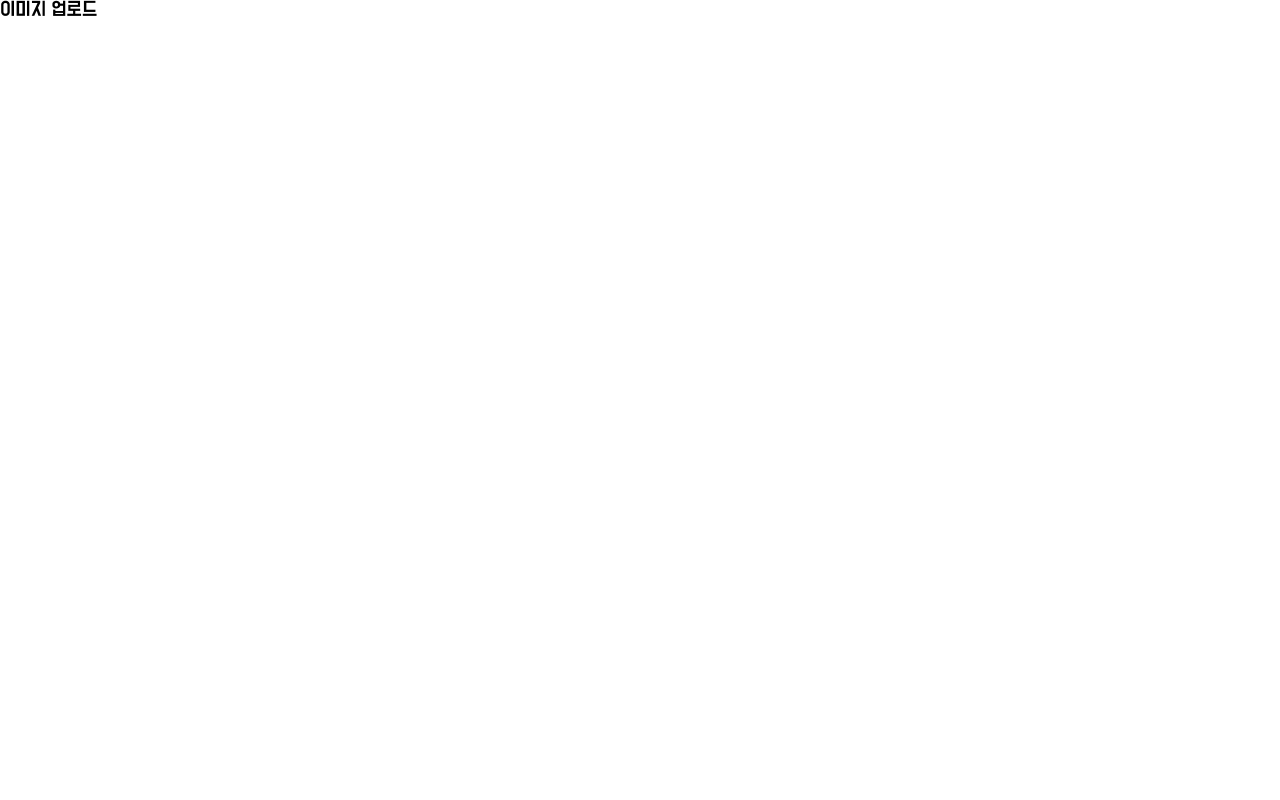
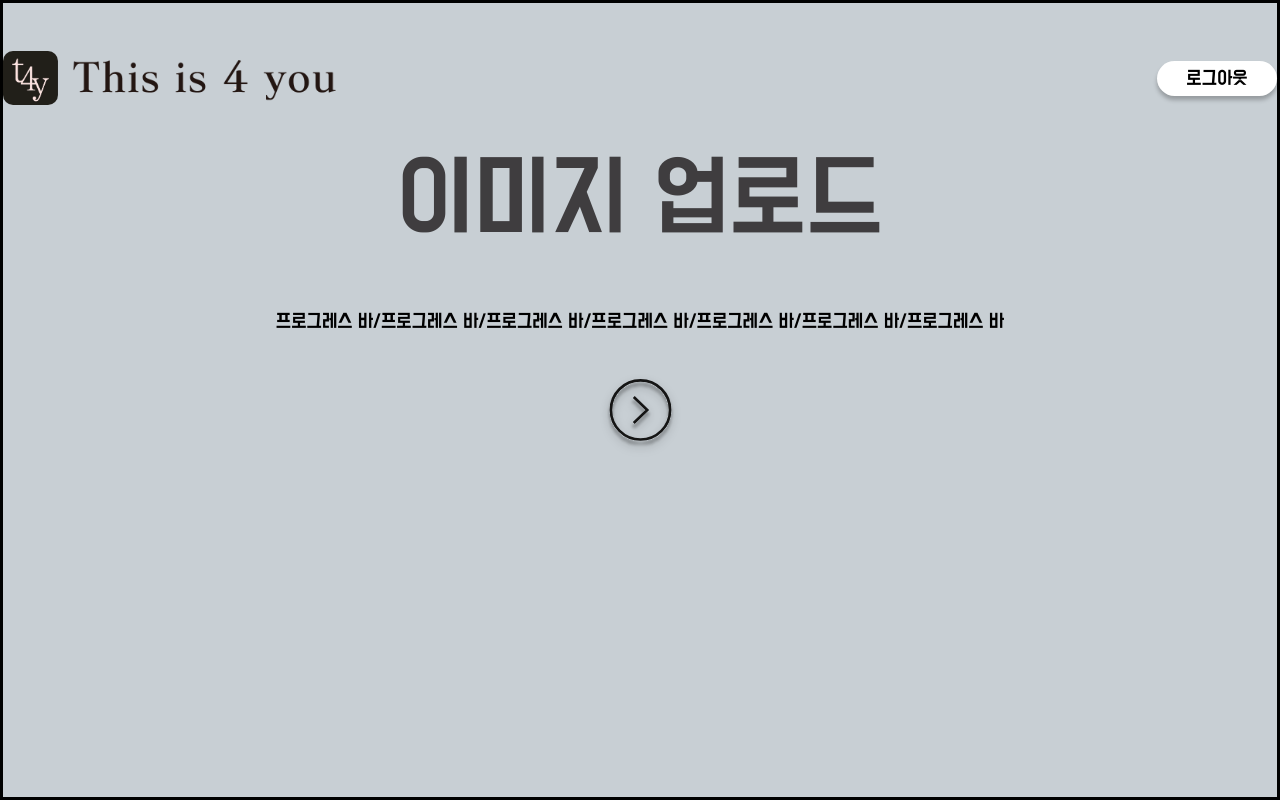
Before and after one commit to 2023SB-TeamJ/2023SB-Team-J, a React (Create React App) app in the folder frontend/: page /upload in a window 1280 px wide. Built offline with nearby package versions, Linux system fonts and the light colour scheme.

Commit message:
design : 프레임선택 / 이미지업로드 / AI 변환 / 커스터마이징 페이지 기초 디자인 레이아웃 작업, chore : 로고, 이름, 로그인, 제목 컴포넌트 일부 수정

```diff
--- /dev/null
+++ b/frontend/src/components/Header.jsx
@@ -0,0 +1,35 @@
+import React from 'react';
+import styled from 'styled-components';
+import Logo from './Logo';
+import Name from './Name';
+import SignBtn from './SignBtn';
+
+function ChooseFramePage() {
+  return (
+    <div>
+      <Container>
+        <LogoWrap>
+          <Logo />
+          <Name />
+        </LogoWrap>
+        <BtnWrap>
+          <SignBtn>로그아웃</SignBtn>
+        </BtnWrap>
+      </Container>
+    </div>
+  );
+}
+
+export default ChooseFramePage;
+const Container = styled.div`
+  display: flex;
+  margin-top: 3rem;
+  align-items: center;
+  justify-content: space-between;
+`;
+
+const LogoWrap = styled.div`
+  display: flex;
+`;
+
+const BtnWrap = styled.div``;
--- a/frontend/src/components/Logo.jsx
+++ b/frontend/src/components/Logo.jsx
@@ -5,10 +5,8 @@ const LogoStyle = styled.div`
   width: 55px;
   height: 54px;
   flex-shrink: 0;
-  border-radius: 10px;s
-  background:
-    url(${logoImage}),
-    lightgray 50% / cover no-repeat;
+  border-radius: 10px;
+  background: url(${logoImage}) lightgray 50% / cover no-repeat;
 `;
 
 function Logo() {
--- a/frontend/src/components/Name.jsx
+++ b/frontend/src/components/Name.jsx
@@ -5,8 +5,8 @@ const NameStyle = styled.div`
   width: 290px;
   height: 50px;
   flex-shrink: 0;
-  background-image: url(${logoText});
-  background-size: cover;
+  background: url(${logoText}) lightgray 50% / cover no-repeat;
+  background-color: ${(props) => props.theme.backgroundColor};
 `;
 
 function Name() {
--- a/frontend/src/components/SignBtn.jsx
+++ b/frontend/src/components/SignBtn.jsx
@@ -15,7 +15,6 @@ export default styled.button`
   border: none;
 
   color: #000;
-  font-family: Do Hyeon;
   font-size: 16px;
   font-style: normal;
   font-weight: 400;
--- a/frontend/src/components/Title.jsx
+++ b/frontend/src/components/Title.jsx
@@ -3,13 +3,10 @@ import { styled } from 'styled-components';
 export default styled.h1`
   width: 976px;
   height: 111px;
-  flex-direction: column;
   flex-shrink: 0;
-
-  color: #7a6c79;
+  color: #3f3d3f;
   text-align: center;
-  font-family: Do Hyeon;
-  font-size: 5rem;
+  font-size: 80px;
   font-style: normal;
   font-weight: 400;
   line-height: normal;
--- a/frontend/src/pages/ChooseFramePage.jsx
+++ b/frontend/src/pages/ChooseFramePage.jsx
@@ -1,7 +1,68 @@
-import React from 'react';
+import { React } from 'react';
+import { useNavigate } from 'react-router-dom';
+import styled from 'styled-components';
+import Header from '../components/Header';
+import Title from '../components/Title';
+import PageShiftBtn from '../components/PageShiftBtn';
 
 function ChooseFramePage() {
-  return <div>프레임 선택</div>;
+  const navigate = useNavigate();
+
+  const handlePageShift = () => {
+    navigate('/upload');
+  };
+
+  return (
+    <div>
+      <Container>
+        <MainWrap>
+          <Header />
+          <TitleWrap>
+            <Title>프레임 선택</Title>
+          </TitleWrap>
+          <ProgressBar>
+            프로그레스 바/프로그레스 바/프로그레스 바/프로그레스 바/프로그레스
+            바/프로그레스 바/프로그레스 바
+          </ProgressBar>
+          <PageShiftWrap>
+            <PageShiftBtn onClick={handlePageShift} />
+          </PageShiftWrap>
+        </MainWrap>
+      </Container>
+    </div>
+  );
 }
 
 export default ChooseFramePage;
+
+const Container = styled.div`
+  width: 100%;
+  min-height: 100vh;
+  background: ${(props) => props.theme.backgroundColor};
+`;
+
+const MainWrap = styled.div`
+  max-width: 1440px;
+  height: 100vh;
+  margin: 0 auto;
+  flex-shrink: 0;
+  border: 3px solid black;
+  align-items: center;
+`;
+
+const TitleWrap = styled.div`
+  margin-top: 3rem;
+  display: flex;
+  justify-content: center;
+`;
+
+const ProgressBar = styled.div`
+  display: flex;
+  justify-content: center;
+  margin: 3rem;
+`;
+
+const PageShiftWrap = styled.div`
+  display: flex;
+  justify-content: center;
+`;
--- a/frontend/src/pages/ConvertAIPage.jsx
+++ b/frontend/src/pages/ConvertAIPage.jsx
@@ -1,7 +1,68 @@
-import React from 'react';
+import { React } from 'react';
+import { useNavigate } from 'react-router-dom';
+import styled from 'styled-components';
+import Header from '../components/Header';
+import Title from '../components/Title';
+import PageShiftBtn from '../components/PageShiftBtn';
 
 function ConvertAIPage() {
-  return <div>AI 변환</div>;
+  const navigate = useNavigate();
+
+  const handlePageShift = () => {
+    navigate('/upload');
+  };
+
+  return (
+    <div>
+      <Container>
+        <MainWrap>
+          <Header />
+          <TitleWrap>
+            <Title>AI 변환</Title>
+          </TitleWrap>
+          <ProgressBar>
+            프로그레스 바/프로그레스 바/프로그레스 바/프로그레스 바/프로그레스
+            바/프로그레스 바/프로그레스 바
+          </ProgressBar>
+          <PageShiftWrap>
+            <PageShiftBtn onClick={handlePageShift} />
+          </PageShiftWrap>
+        </MainWrap>
+      </Container>
+    </div>
+  );
 }
 
 export default ConvertAIPage;
+
+const Container = styled.div`
+  width: 100%;
+  min-height: 100vh;
+  background: ${(props) => props.theme.backgroundColor};
+`;
+
+const MainWrap = styled.div`
+  max-width: 1440px;
+  height: 100vh;
+  margin: 0 auto;
+  flex-shrink: 0;
+  border: 3px solid black;
+  align-items: center;
+`;
+
+const TitleWrap = styled.div`
+  margin-top: 3rem;
+  display: flex;
+  justify-content: center;
+`;
+
+const ProgressBar = styled.div`
+  display: flex;
+  justify-content: center;
+  margin: 3rem;
+`;
+
+const PageShiftWrap = styled.div`
+  display: flex;
+  justify-content: center;
+`;
--- a/frontend/src/pages/CustomizingPage.jsx
+++ b/frontend/src/pages/CustomizingPage.jsx
@@ -1,7 +1,68 @@
-import React from 'react';
+import { React } from 'react';
+import { useNavigate } from 'react-router-dom';
+import styled from 'styled-components';
+import Header from '../components/Header';
+import Title from '../components/Title';
+import PageShiftBtn from '../components/PageShiftBtn';
 
 function CustomizingPage() {
-  return <div>커스터마이징</div>;
+  const navigate = useNavigate();
+
+  const handlePageShift = () => {
+    navigate('/upload');
+  };
+
+  return (
+    <div>
+      <Container>
+        <MainWrap>
+          <Header />
+          <TitleWrap>
+            <Title>커스터마이징</Title>
+          </TitleWrap>
+          <ProgressBar>
+            프로그레스 바/프로그레스 바/프로그레스 바/프로그레스 바/프로그레스
+            바/프로그레스 바/프로그레스 바
+          </ProgressBar>
+          <PageShiftWrap>
+            <PageShiftBtn onClick={handlePageShift} />
+          </PageShiftWrap>
+        </MainWrap>
+      </Container>
+    </div>
+  );
 }
 
 export default CustomizingPage;
+
+const Container = styled.div`
+  width: 100%;
+  min-height: 100vh;
+  background: ${(props) => props.theme.backgroundColor};
+`;
+
+const MainWrap = styled.div`
+  max-width: 1440px;
+  height: 100vh;
+  margin: 0 auto;
+  flex-shrink: 0;
+  border: 3px solid black;
+  align-items: center;
+`;
+
+const TitleWrap = styled.div`
+  margin-top: 3rem;
+  display: flex;
+  justify-content: center;
+`;
+
+const ProgressBar = styled.div`
+  display: flex;
+  justify-content: center;
+  margin: 3rem;
+`;
+
+const PageShiftWrap = styled.div`
+  display: flex;
+  justify-content: center;
+`;
--- a/frontend/src/pages/UploadImagePage.jsx
+++ b/frontend/src/pages/UploadImagePage.jsx
@@ -1,7 +1,68 @@
-import React from 'react';
+import { React } from 'react';
+import { useNavigate } from 'react-router-dom';
+import styled from 'styled-components';
+import Header from '../components/Header';
+import Title from '../components/Title';
+import PageShiftBtn from '../components/PageShiftBtn';
 
 function UploadImagePage() {
-  return <div>이미지 업로드</div>;
+  const navigate = useNavigate();
+
+  const handlePageShift = () => {
+    navigate('/upload');
+  };
+
+  return (
+    <div>
+      <Container>
+        <MainWrap>
+          <Header />
+          <TitleWrap>
+            <Title>이미지 업로드</Title>
+          </TitleWrap>
+          <ProgressBar>
+            프로그레스 바/프로그레스 바/프로그레스 바/프로그레스 바/프로그레스
+            바/프로그레스 바/프로그레스 바
+          </ProgressBar>
+          <PageShiftWrap>
+            <PageShiftBtn onClick={handlePageShift} />
+          </PageShiftWrap>
+        </MainWrap>
+      </Container>
+    </div>
+  );
 }
 
 export default UploadImagePage;
+
+const Container = styled.div`
+  width: 100%;
+  min-height: 100vh;
+  background: ${(props) => props.theme.backgroundColor};
+`;
+
+const MainWrap = styled.div`
+  max-width: 1440px;
+  height: 100vh;
+  margin: 0 auto;
+  flex-shrink: 0;
+  border: 3px solid black;
+  align-items: center;
+`;
+
+const TitleWrap = styled.div`
+  margin-top: 3rem;
+  display: flex;
+  justify-content: center;
+`;
+
+const ProgressBar = styled.div`
+  display: flex;
+  justify-content: center;
+  margin: 3rem;
+`;
+
+const PageShiftWrap = styled.div`
+  display: flex;
+  justify-content: center;
+`;
```
